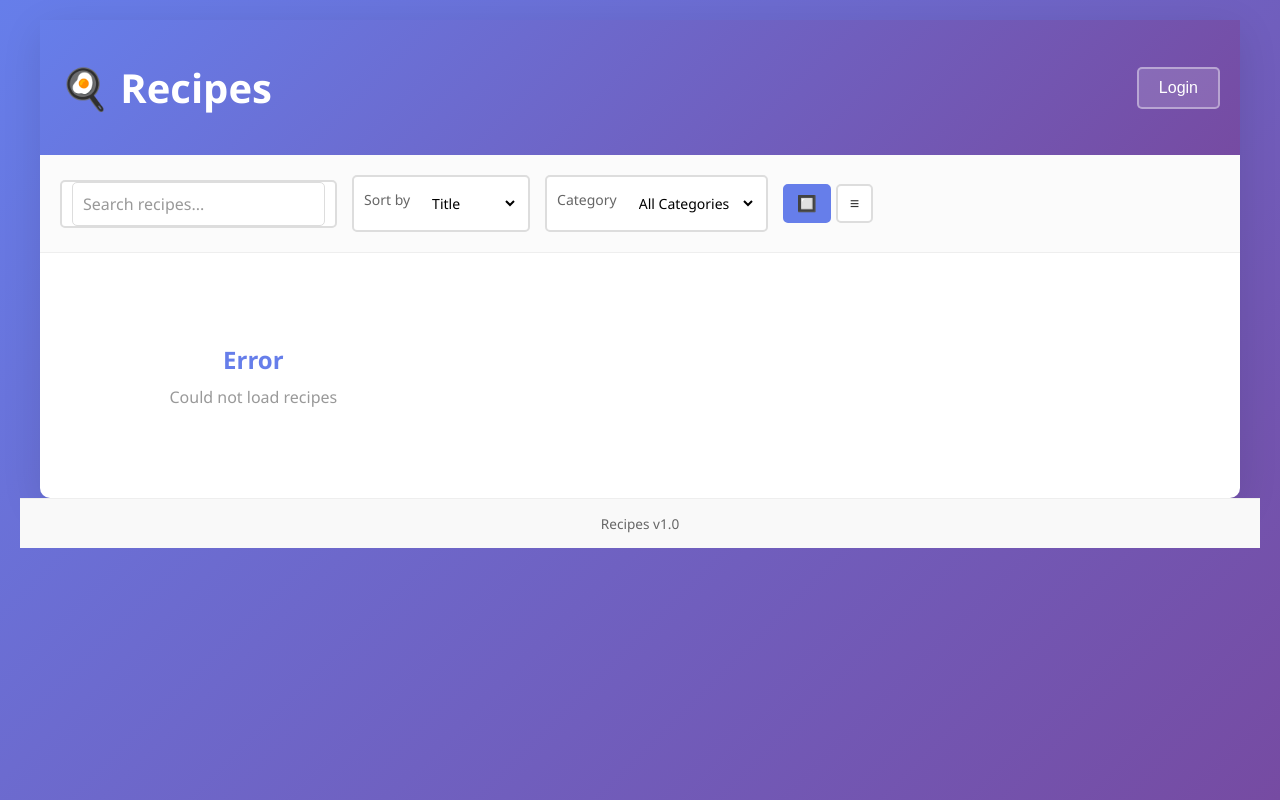
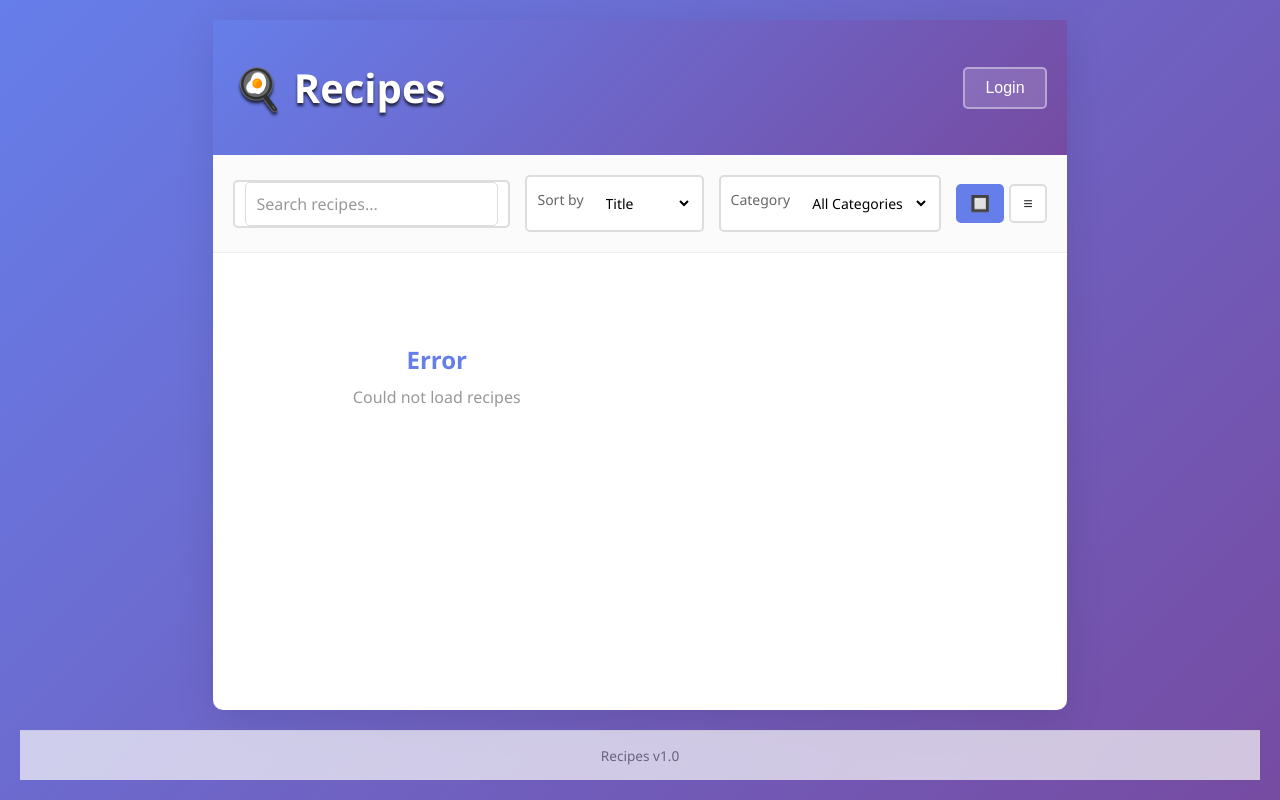
Before and after one commit to cshotton/recipes, a website: page public/index.html in a window 1280 px wide. Drawn offline with Linux system fonts and the light colour scheme; no server answers.

Commit message:
style tweaks

```diff
--- a/public/styles.css
+++ b/public/styles.css
@@ -9,6 +9,8 @@
     background: linear-gradient(135deg, #667eea 0%, #764ba2 100%);
     min-height: 100vh;
     padding: 20px;
+    display: flex;
+    flex-direction: column;
 }
 
 .container {
@@ -18,6 +20,7 @@
     border-radius: 10px;
     box-shadow: 0 10px 40px rgba(0, 0, 0, 0.1);
     overflow: visible;
+    flex: 1;
 }
 
 header {
@@ -37,6 +40,7 @@
 .header-bar h1 {
     flex: 1;
     text-align: left;
+    text-shadow: 0 3px 3px rgba(0, 0, 0, 0.7);
 }
 
 .header-bar .login-btn {
@@ -774,6 +778,8 @@
     background: #f9f9f9;
     color: #666;
     font-size: 0.85em;
+    margin-top: 20px;
+    opacity: 0.7;
 }
 
 #versionInfo {
```
